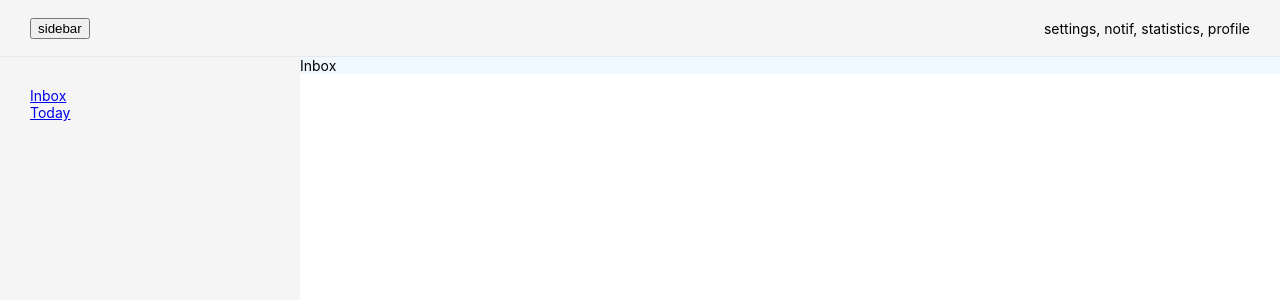
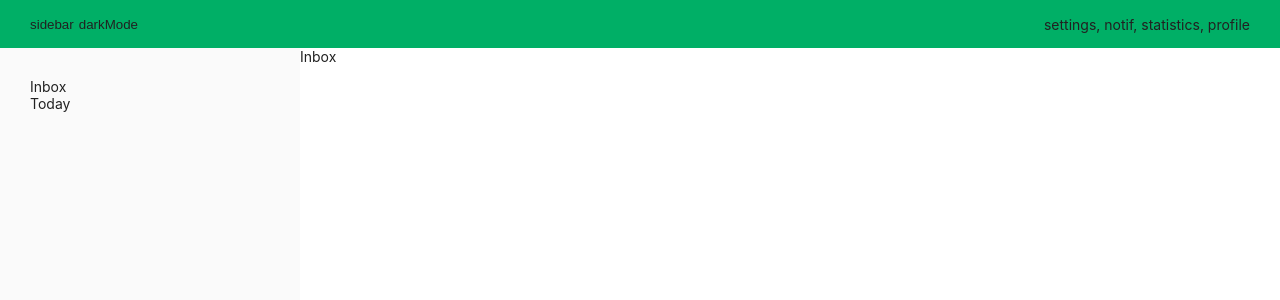
Before and after one commit to Keynotech/EngineeringProjectWeb, a React (Create React App) app: page /inbox in a window 1280 px wide. Shown: the top 300 px of the page. Built offline with nearby package versions, Linux system fonts and the light colour scheme.

Commit message:
correct global style, add themes support

```diff
--- a/src/App.js
+++ b/src/App.js
@@ -1,19 +1,23 @@
 import React from "react"
 import { QueryClient, QueryClientProvider } from "react-query"
-import { Provider } from "react-redux"
+import { useSelector } from "react-redux"
+import { ThemeProvider } from "styled-components"
+import lightTheme from "./styles/lightTheme"
+import darkTheme from "./styles/darkTheme"
 import GlobalStyle from "./styles/globalStyle"
 import Navigation from "./components/Navigation/Navigation"
-import store from "./app/store/store"
 
 const queryClient = new QueryClient()
 
 function App() {
+  const isDarkMode = useSelector((state) => state.theme.isDarkMode)
+
   return (
     <QueryClientProvider client={queryClient}>
-      <Provider store={store}>
+      <ThemeProvider theme={isDarkMode === true ? darkTheme : lightTheme}>
         <GlobalStyle />
         <Navigation />
-      </Provider>
+      </ThemeProvider>
     </QueryClientProvider>
   )
 }
--- a/src/app/store/features/sidebarSlice.js
+++ b/src/app/store/features/sidebarSlice.js
@@ -6,16 +6,16 @@ export const sidebarSlice = createSlice({
     value: true,
   },
   reducers: {
-    show: (state) => {
+    showSidebar: (state) => {
       state.value = true
     },
-    hide: (state) => {
+    hideSidebar: (state) => {
       state.value = false
     },
-    toggle: (state) => {
+    toggleSidebar: (state) => {
       state.value = !state.value
     },
   },
 })
-export const { hide, show, toggle } = sidebarSlice.actions
+export const { hideSidebar, showSidebar, toggleSidebar } = sidebarSlice.actions
 export default sidebarSlice.reducer
--- /dev/null
+++ b/src/app/store/features/themeSlice.js
@@ -0,0 +1,15 @@
+import { createSlice } from "@reduxjs/toolkit"
+
+export const theme = createSlice({
+  name: "theme",
+  initialState: {
+    isDarkMode: false,
+  },
+  reducers: {
+    toggleDarkMode: (state) => {
+      state.isDarkMode = !state.isDarkMode
+    },
+  },
+})
+export const { toggleDarkMode } = theme.actions
+export default theme.reducer
--- a/src/app/store/store.js
+++ b/src/app/store/store.js
@@ -1,8 +1,10 @@
 import { configureStore } from "@reduxjs/toolkit"
 import sidebarReducer from "./features/sidebarSlice"
+import themeReducuer from "./features/themeSlice"
 
 export default configureStore({
   reducer: {
     sidebarVisibility: sidebarReducer,
+    theme: themeReducuer,
   },
 })
--- a/src/components/layout/AppLayout.js
+++ b/src/components/layout/AppLayout.js
@@ -4,7 +4,7 @@ import { Outlet } from "react-router-dom"
 import { useDispatch, useSelector } from "react-redux"
 import TopBar from "../Navigation/topbar"
 import Sidebar from "../Navigation/sidebar"
-import { hide, show } from "../../app/store/features/sidebarSlice"
+import { hideSidebar, showSidebar } from "../../app/store/features/sidebarSlice"
 
 const Wrapper = styled.div`
   width: 100vw;
@@ -21,7 +21,6 @@ const Main = styled.main`
   padding: 0px 0px;
   margin-left: 0px;
   transition: all 0.25s cubic-bezier(0.42, 0, 1, 1);
-  background-color: aliceblue;
 
   @media (max-width: 768px) {
     margin-left: 0px;
@@ -50,13 +49,13 @@ function AppLayout() {
 
   useEffect(() => {
     if (width < 768) {
-      dispatch(hide())
+      dispatch(hideSidebar())
     }
   }, [width < 768])
 
   useEffect(() => {
     if (width > 768) {
-      dispatch(show())
+      dispatch(showSidebar())
     }
   }, [width > 768])
 
--- a/src/components/navigation/sidebar.js
+++ b/src/components/navigation/sidebar.js
@@ -8,7 +8,7 @@ const Wrapper = styled.nav`
   width: 300px;
   left: -400px;
   height: calc(100vh - 56px);
-  background-color: rgb(245, 245, 245);
+  background-color: ${(props) => props.theme.primary};
   transition: left 0.25s cubic-bezier(0.42, 0, 1, 1);
 
   ${({ sidebarVisibility }) =>
--- a/src/components/navigation/topbar.js
+++ b/src/components/navigation/topbar.js
@@ -1,17 +1,16 @@
 import React from "react"
 import { useDispatch } from "react-redux"
 import styled from "styled-components"
-import { toggle } from "../../app/store/features/sidebarSlice"
+import { toggleSidebar } from "../../app/store/features/sidebarSlice"
+import { toggleDarkMode } from "../../app/store/features/themeSlice"
 
 const Wrapper = styled.div`
   width: 100vw;
-  height: 56px;
+  height: 48px;
   display: flex;
   align-items: center;
   justify-content: center;
-  background-color: rgb(245, 245, 245);
-  box-shadow: 0px 1px 10px rgba(196, 196, 196, 0.4);
-  border-bottom: 1px solid rgb(0 0 0 / 5%);
+  background-color: ${(props) => props.theme.brandColor};
 `
 
 const Container = styled.div`
@@ -39,8 +38,15 @@ function TopBar() {
     <Wrapper>
       <Container>
         <LeftMenu>
-          <button type="button" onClick={() => dispatch(toggle())}>
+          <button type="button" onClick={() => dispatch(toggleSidebar())}>
             sidebar
+          </button>
+          <button
+            style={{ marginLeft: "5px" }}
+            type="button"
+            onClick={() => dispatch(toggleDarkMode())}
+          >
+            darkMode
           </button>
         </LeftMenu>
         <RightMenu>
--- a/src/index.js
+++ b/src/index.js
@@ -1,15 +1,19 @@
 /* eslint-disable react/jsx-filename-extension */
 import React, { StrictMode } from "react"
 import { createRoot } from "react-dom/client"
+import { Provider } from "react-redux"
 import App from "./App"
 import reportWebVitals from "./reportWebVitals"
+import store from "./app/store/store"
 
 const rootElement = document.getElementById("root")
 const root = createRoot(rootElement)
 
 root.render(
   <StrictMode>
-    <App />
+    <Provider store={store}>
+      <App />
+    </Provider>
   </StrictMode>
 )
 
--- /dev/null
+++ b/src/styles/darkTheme.js
@@ -0,0 +1,12 @@
+const darkTheme = {
+  background: "#000",
+  primary: "#050505",
+  secondary: "#080808",
+  tertiary: "#111111",
+  textPrimary: "#dedede",
+  textSecondary: "#bdbdbd",
+  textTertiary: "#9e9e9e",
+  brandColor: "#00AF66",
+}
+
+export default darkTheme
--- a/src/styles/globalStyle.js
+++ b/src/styles/globalStyle.js
@@ -2,15 +2,37 @@ import { createGlobalStyle } from "styled-components"
 
 const GlobalStyle = createGlobalStyle`
 body {
+    background: ${({ theme }) => theme.background};
     margin:0;
     padding:0;
+    overflow:hidden;
     font-family: 'Inter', sans-serif;
     font-size:14px;
-    overflow:hidden;
+    color: ${({ theme }) => theme.textPrimary};
+    transition: all 0.5s cubic-bezier(0,0,.58,1);
 }
-p,header,h1,h2,h3,h4 {
+
+h1,h2,h3, header,p, a, a:link, a:active, a:visited, a:hover {
     padding: 0;
     margin:0;
+    text-decoration:none;
+    color: ${({ theme }) => theme.textPrimary}
+}
+
+button {
+    background: none;
+    border:0;
+    padding: 0;
+    cursor: pointer;
+    color: ${({ theme }) => theme.textPrimary}
+}
+
+input, input:focus {
+    outline: none;
+    border: 1px solid;
+    border-radius: 2px;
+    padding: 5px;
 }
 `
+
 export default GlobalStyle
--- /dev/null
+++ b/src/styles/lightTheme.js
@@ -0,0 +1,12 @@
+const lightTheme = {
+  background: "#ffffff",
+  primary: "#fafafa",
+  secondary: "#f7f7f7",
+  tertiary: "#eeeeee",
+  textPrimary: "#212121",
+  textSecondary: "#424242",
+  textTertiary: "#616161",
+  brandColor: "#00AF66",
+}
+
+export default lightTheme
```
